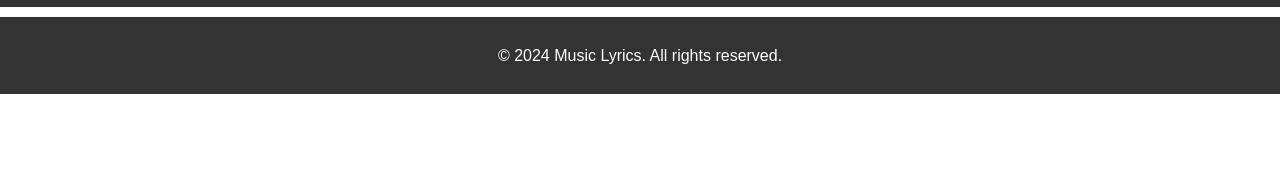
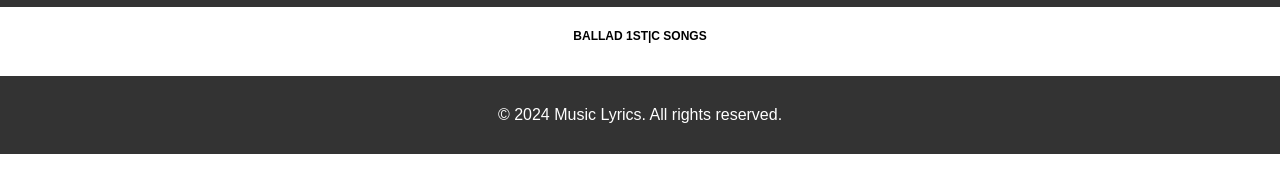
Before and after one commit to soressam/jsionfiles, a plain HTML site: page scale_songs.html in a window 1280 px wide. Shown: the part 130-322 px from the top of the page. Drawn offline with Linux system fonts and the light colour scheme.

Commit message:
Update scale_songs.html

```diff
--- a/scale_songs.html
+++ b/scale_songs.html
@@ -19,7 +19,7 @@
             </nav>
         </div>
     </header>
-
+<h1 class="title">BALLAD 1ST|C SONGS</h1>
     <div class="container">
         <ul id="songList" class="song-list"></ul>
     </div>
```
